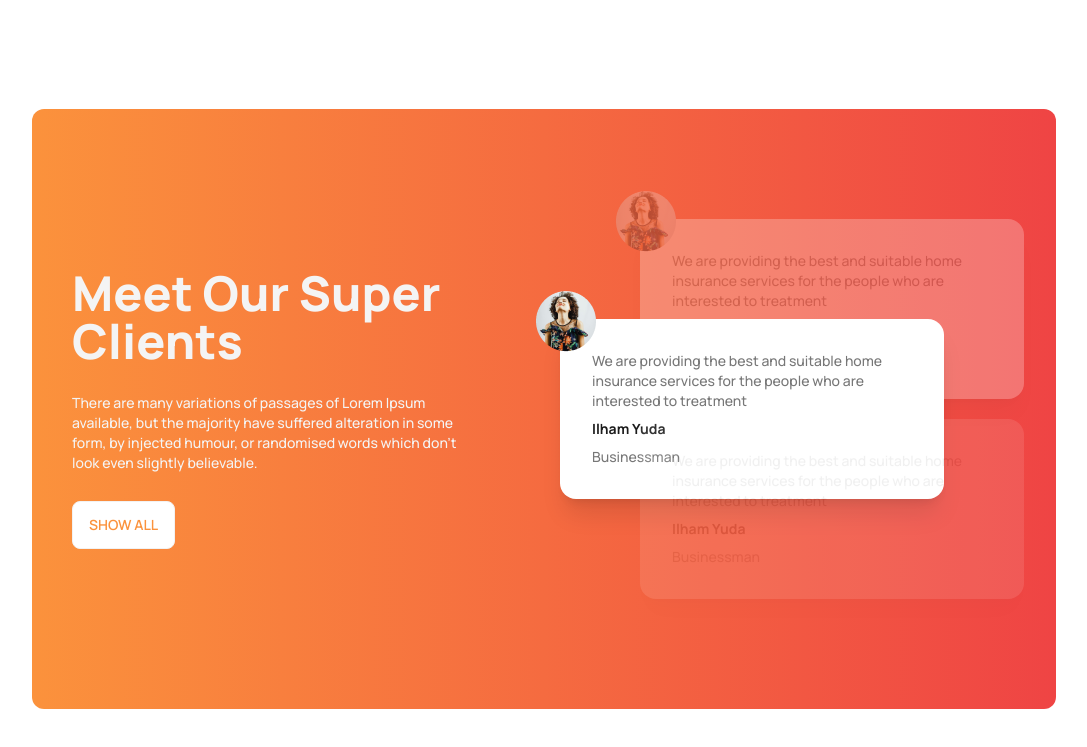
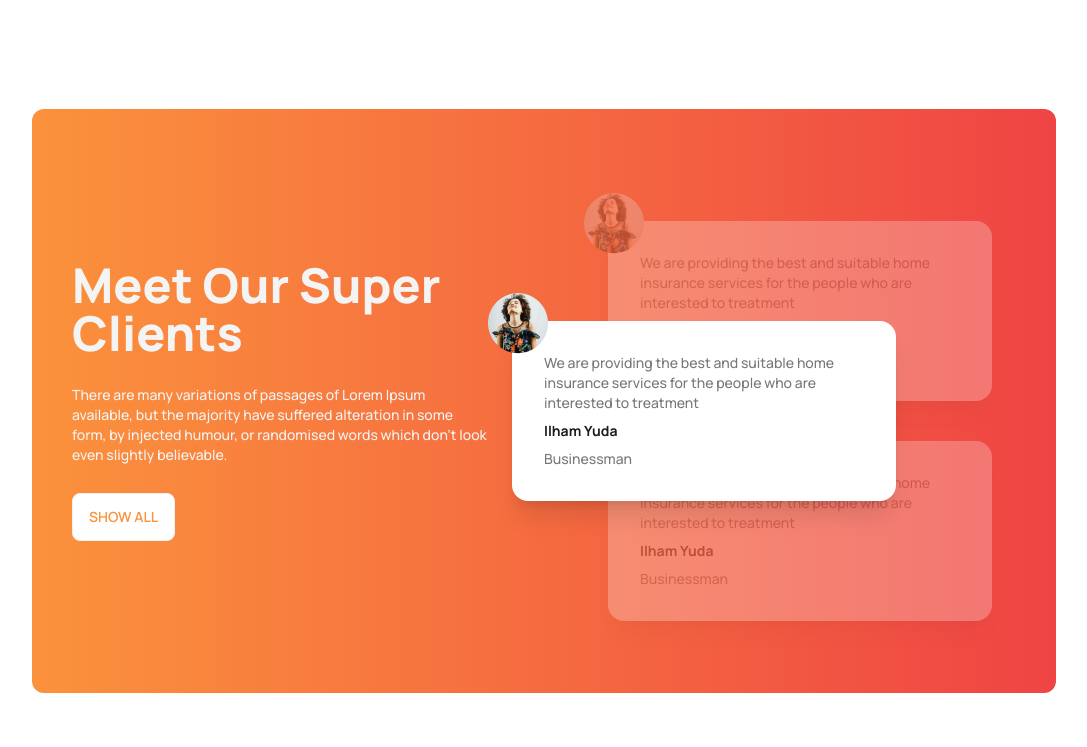
Before and after one commit to ShahariarSohan/tea-shop-website, a plain HTML site: page index.html in a window 1280 px wide. Shown: the part 1666-2413 px from the top of the page, without its empty margins (96-1183 px from the left). After the commit the page ends 2359 px from the top, so only its background shows below. Drawn offline with nearby package versions, Linux system fonts and the light colour scheme.

Commit message:
client section added

```diff
--- a/index.html
+++ b/index.html
@@ -131,17 +131,17 @@
         <!-- super clients section -->
 
 
-            <section class=" mb-10  lg:mb-28  m-4 xl:mx-0  bg-gradient-to-r from-orange-400 to-red-500 rounded-xl md:h-[600px]
-            flex flex-col md:flex-row  justify-around items-center gap-12 ">
+            <section class=" lg:py-20 md:mx-10 mx-2 py-4 xl:mx-0 bg-gradient-to-r from-orange-400 to-red-500 rounded-xl
+            flex flex-col md:flex-row  justify-around items-center md:gap-12 ">
 
               <div class="flex-1 space-y-7 p-10">
                 <h2 class="text-4xl lg:text-5xl text-[#F4F4F4]  font-extrabold">Meet Our Super Clients</h2>
                 <p class="text-sm text-[#F4F4F4]  font-medium">There are many variations of passages of Lorem Ipsum available, but the majority have suffered alteration in some form, by injected humour, or randomised words which don't look even slightly believable. </p>
                 <button class="btn  text-orange-400 bg-white">Show All</button>
               </div>
-               <div class="flex-1">
+               <div class="flex-1 relative m-8">
                 <!-- card-1 -->
-                <div class="card relative  md:ml-20 md:-mb-20   md:w-96 bg-base-100 shadow-xl md:opacity-25">
+                <div class="card relative  z-10  md: w-96 bg-base-100 shadow-xl opacity-25">
                   <div class="card-body">
                     <div class="absolute -top-7 -left-6">
                       <img src="./images/client.png" alt="">
@@ -152,7 +152,7 @@
                   </div>
                 </div>
                 <!-- card-2 -->
-                <div class="card relative  md:mr-28 md:-mt-20   md:w-96 bg-base-100 shadow-xl">
+                <div class="card absolute  md:right-16 lg:right-32 z-20 bottom-20  md: w-96 bg-base-100 shadow-xl">
                   <div class="card-body">
                     <div class="absolute -top-7 -left-6">
                       <img src="./images/client.png" alt="">
@@ -163,9 +163,11 @@
                   </div>
                 </div>
                 <!-- card-3 -->
-                <div class="card relative md:opacity-10  md:-mt-20 md:ml-20  md:w-96 bg-base-100 shadow-xl">
+                <div class="card relative opacity-25 top-10 z-10  md: w-96 bg-base-100 shadow-xl">
                   <div class="card-body">
-
+                   <div class="absolute -top-7 -left-6">
+                      <img src="./images/client.png" alt="">
+                    </div>
                     <p class="text-sm text-grayy font-medium">We are providing the best and suitable home insurance services for the people who are interested to treatment</p>
                     <h4 class="text-sm text-blackk font-bold">Ilham Yuda</h4>
                     <p class="text-sm text-grayy font-medium">Businessman</p>
```
